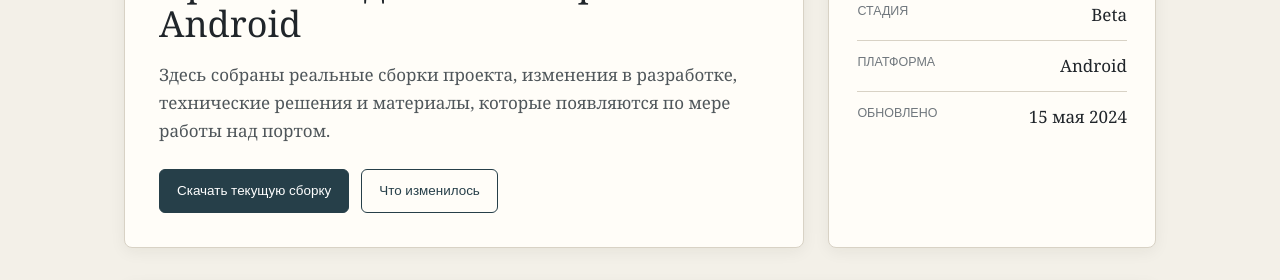
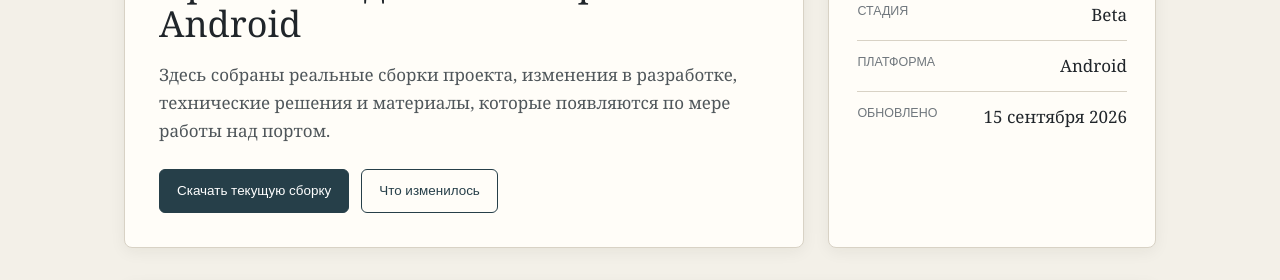
Before and after one commit to tislic/SeaDogsPort, a Jekyll site: the page built from index.html, in a window 1280 px wide. Shown: the part 387-667 px from the top of the page. Built offline with Jekyll 4.4.1, drawn with Linux system fonts in a browser that asks for light colours; the list of posts is cut into pages by our own code.

Commit message:
Обновить дату на главной странице

```diff
--- a/_config.yml
+++ b/_config.yml
@@ -33,7 +33,7 @@ status:
   version: v0.03
   stage: Beta
   platform: Android
-  updated: 15 мая 2024
+  updated: 15 сентября 2026
 
 nav:
   dev:     ["Главная", "О проекте", "Сборки", "Материалы"]
```
